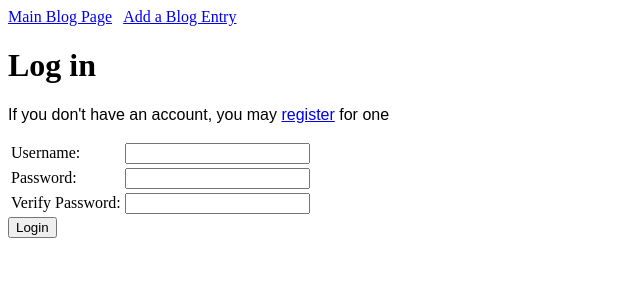
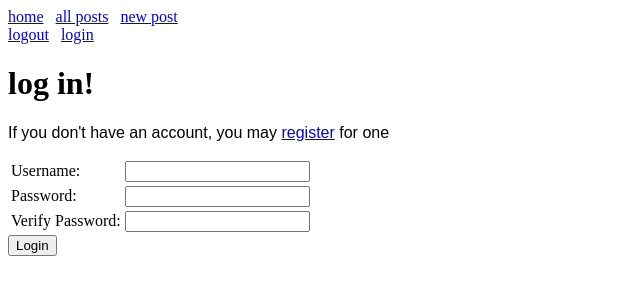
Before and after one commit to aliciammk/blogz, a Flask app: page /login in a window 1280 px wide. Shown: the top 300 px of the page, without its empty margins (0-640 px from the left). Run offline with Flask 2, Linux system fonts and the light colour scheme.

Commit message:
added logout function, navigation, and login requirement

```diff
--- a/main.py
+++ b/main.py
@@ -34,11 +34,11 @@ class User(db.Model):
         self.password = password
 
 
-#@app.before_request
-#def require_login():
-    #allowed_routes = ['login', 'register']
-    #if request.endpoint not in allowed_routes and 'email' not in session:
-        #return redirect('/login')
+@app.before_request
+def require_login():
+    allowed_routes = ['login', 'register', 'blog', 'index']
+    if request.endpoint not in allowed_routes and 'username' not in session:
+        return redirect('/login')
 
 
 @app.route('/login', methods=['POST', 'GET'])
@@ -88,6 +88,12 @@ def register():
     return render_template('register.html')
 
 
+@app.route('/logout')
+def logout():
+    del session['username']
+    return redirect('/blog')
+
+
 @app.route('/blog', methods=['POST', 'GET'])
 def blog():
     #displays single blog entry
@@ -98,7 +104,7 @@ def blog():
     #displays all blogs on one page
     else:
         blogs = Blog.query.all()
-        return render_template('blog.html', title="Build a blog", blogs=blogs)
+        return render_template('blog.html', blogs=blogs)
 
 
 @app.route('/newpost', methods=['POST', 'GET'])
--- a/templates/base.html
+++ b/templates/base.html
@@ -2,9 +2,18 @@
 <html>
     <head>
         <nav>
-            <a href="/blog">Main Blog Page</a>
-            &nbsp;
-            <a href="/newpost">Add a Blog Entry</a>
+            <div>
+                <a href="/">home</a>
+                    &nbsp;
+                <a href="/blog">all posts</a>
+                &nbsp;
+                <a href="/newpost">new post</a>
+            </div>
+            <div>
+                <a href='/logout'>logout</a>
+                &nbsp;
+                <a href='/login'>login</a>
+            </div>
         </nav>
         <title>{{title}}</title>
         <style>
--- a/templates/blog.html
+++ b/templates/blog.html
@@ -2,7 +2,7 @@
 
 
 {% block content %}
-<h1>Build a blog</h1>
+<h1>blog posts!</h1>
 {% if blogs|length == 0 %}
     <p>No blogs yet.</p>
 {% else %}
--- a/templates/login.html
+++ b/templates/login.html
@@ -1,8 +1,8 @@
 {% extends "base.html" %}
 
 {% block content %}
-<h1>Log in</h1>
-<p>If you don't have an account, you may <a href="/signup">register</a> for one</p>
+<h1>log in!</h1>
+<p>If you don't have an account, you may <a href="/register">register</a> for one</p>
 <form action="/login" method="post">
     <table>
         <tr>
--- a/templates/newpost.html
+++ b/templates/newpost.html
@@ -2,7 +2,7 @@
 
 
 {% block content %}
-        <h1>Add a blog entry</h1>
+        <h1>new post!</h1>
         <form method='post'>
             <label for="title">
                 Title for your new blog:</br>
--- a/templates/register.html
+++ b/templates/register.html
@@ -1,7 +1,7 @@
 {% extends "base.html" %}
 
 {% block content %}
-<h1>Register</h1>
+<h1>sign up!</h1>
 <form action="/register" method="post">
     <table>
         <tr>
```
